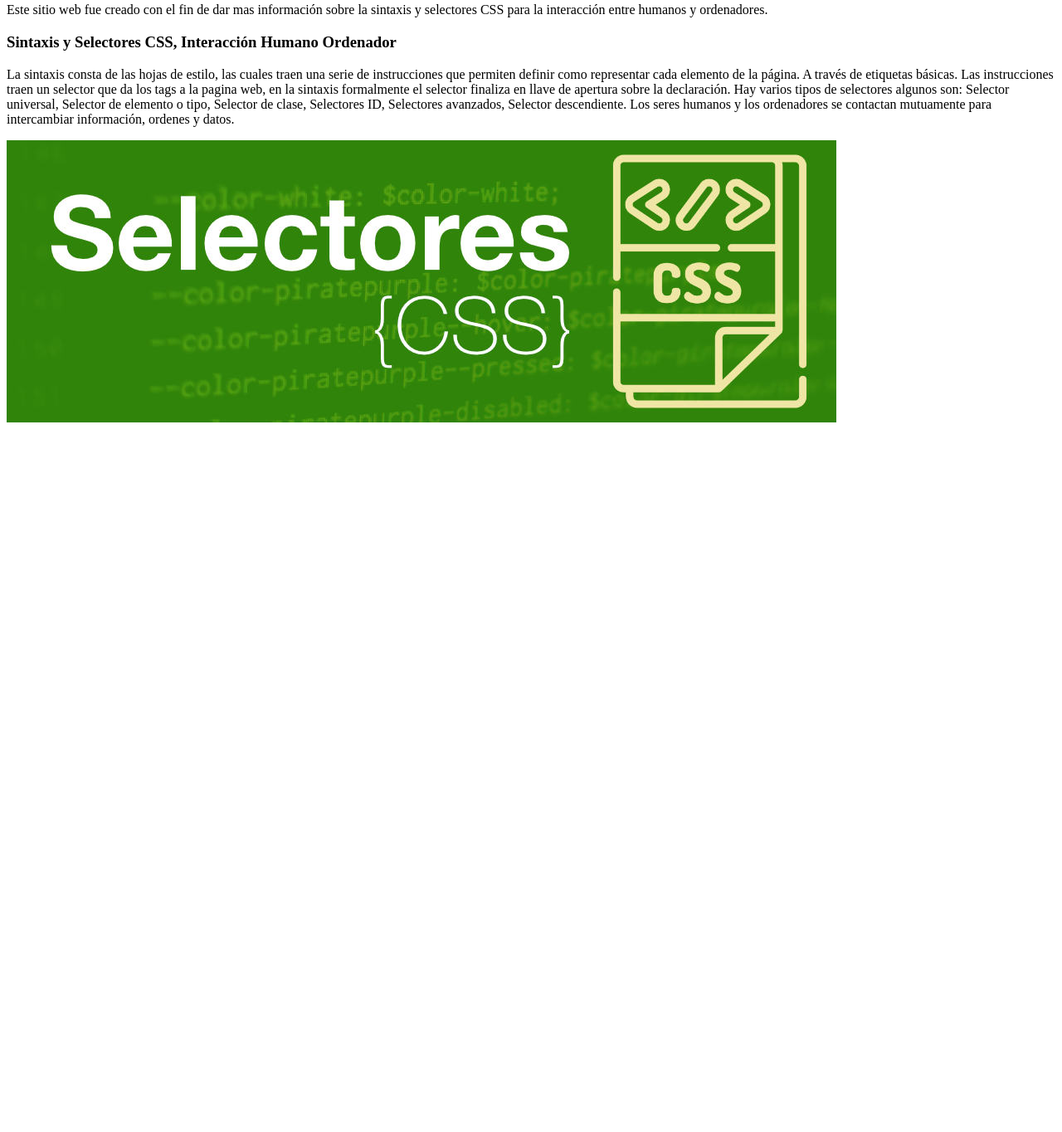
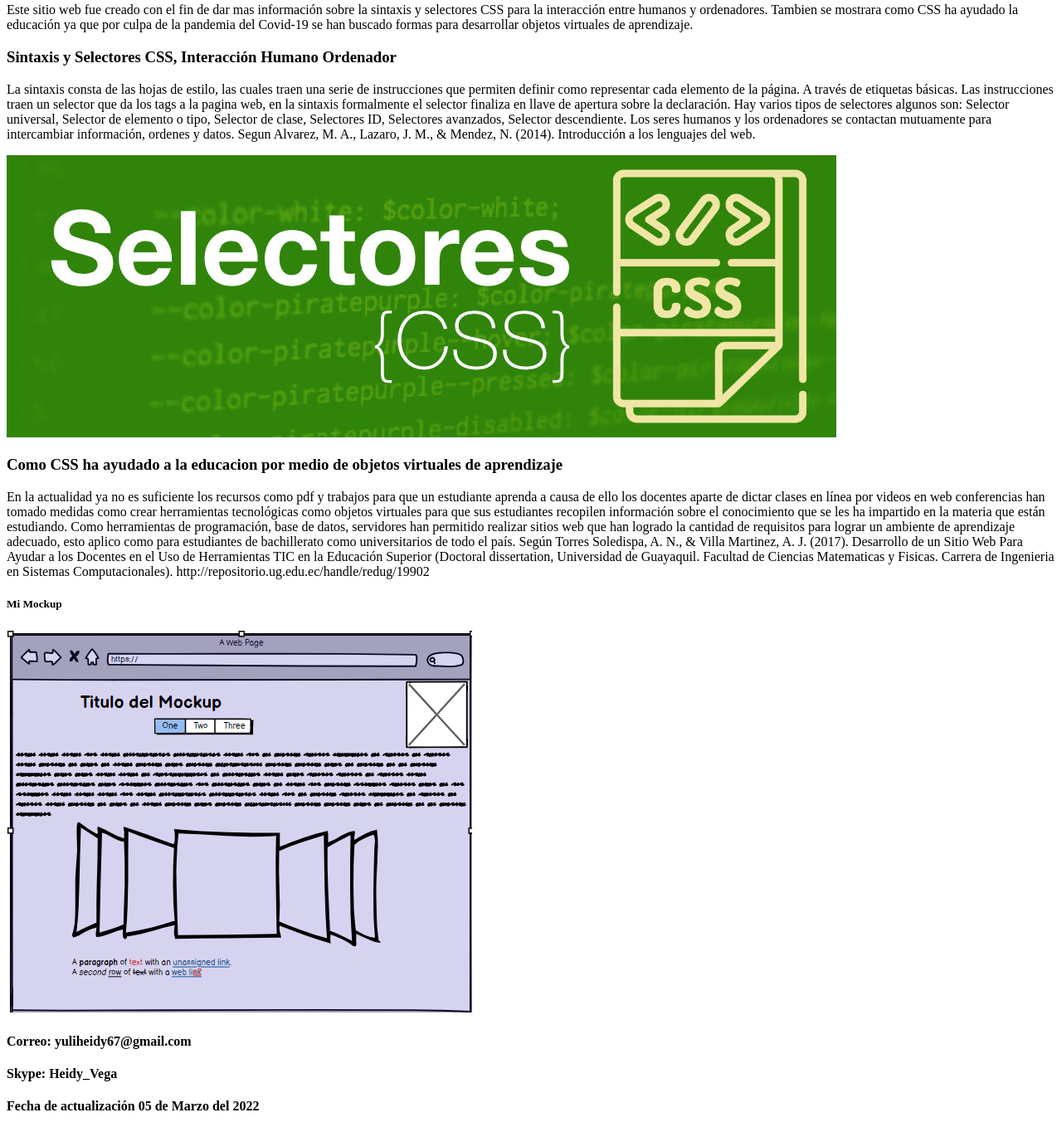
Before and after one commit to Hyvegac/DSW-YuliethVega, a plain HTML site: page Fase2/design.html in a window 1280 px wide. Shown: the part 339-1703 px from the top of the page at 83% size. Before the commit the page ends 860 px from the top, so only its background shows below. Drawn offline with Linux system fonts and the light colour scheme.

Commit message:
Actualización 2
Actualización Final

```diff
--- a/Fase2/design.html
+++ b/Fase2/design.html
@@ -41,7 +41,7 @@
     <section>
         <h2>Propósito del sitio</h2>
         <p>
-            Este sitio web fue creado con el fin de dar mas información sobre la sintaxis y selectores CSS para la interacción entre humanos y ordenadores.
+            Este sitio web fue creado con el fin de dar mas información sobre la sintaxis y selectores CSS para la interacción entre humanos y ordenadores. Tambien se mostrara como CSS ha ayudado la educación ya que por culpa de la pandemia del Covid-19 se han buscado formas para desarrollar objetos virtuales de aprendizaje.
         </p>
     </section>
 
@@ -50,11 +50,23 @@
         <p>
             La sintaxis consta de las hojas de estilo, las cuales traen una serie de instrucciones que permiten definir como representar cada elemento de la página. A través de etiquetas básicas.
             Las instrucciones traen un selector que da los tags a la pagina web, en la sintaxis formalmente el selector finaliza en llave de apertura sobre la declaración. Hay varios tipos de selectores algunos son: Selector universal, Selector de elemento o tipo, Selector de clase, Selectores ID, Selectores avanzados, Selector descendiente.
-            Los seres humanos y los ordenadores se contactan mutuamente para intercambiar información, ordenes y datos.
+            Los seres humanos y los ordenadores se contactan mutuamente para intercambiar información, ordenes y datos. Segun Alvarez, M. A., Lazaro, J. M., & Mendez, N. (2014). Introducción a los lenguajes del web.
         </p>
         <img src="img/Tema 1.jpg" alt="">
     </article>
-
+    <article>
+        <h3>Como CSS ha ayudado a la educacion por medio de objetos virtuales de aprendizaje</h3>
+        <p>
+            En la actualidad ya no es suficiente los recursos como pdf y trabajos para que un estudiante aprenda a causa de ello los docentes aparte de dictar clases en línea por videos en web conferencias han tomado medidas como crear herramientas tecnológicas como objetos virtuales para que sus estudiantes recopilen información sobre el conocimiento que se les ha impartido en la materia que están estudiando. Como herramientas de programación, base de datos, servidores han permitido realizar sitios web que han logrado la cantidad de requisitos para lograr un ambiente de aprendizaje adecuado, esto aplico como para estudiantes de bachillerato como universitarios de todo el país. Según Torres Soledispa, A. N., & Villa Martinez, A. J. (2017). Desarrollo de un Sitio Web Para Ayudar a los Docentes en el Uso de Herramientas TIC en la Educación Superior (Doctoral dissertation, Universidad de Guayaquil. Facultad de Ciencias Matematicas y Fisicas. Carrera de Ingenieria en Sistemas Computacionales). http://repositorio.ug.edu.ec/handle/redug/19902
+        </p>
+    </article>
+    <h5>Mi Mockup</h5>
+    <img src="img/mockup.png" alt="">
+    <footer>
+        <h4>Correo: yuliheidy67@gmail.com</h4>
+        <h4>Skype: Heidy_Vega</h4>
+        <h4>Fecha de actualización 05 de Marzo del 2022</h4>
+    </footer>
 
 </body>
 </html>
```
Also changed, not shown: Fase2/img/mockup.png (renamed from Fase2/img/Mi mockup.png).
